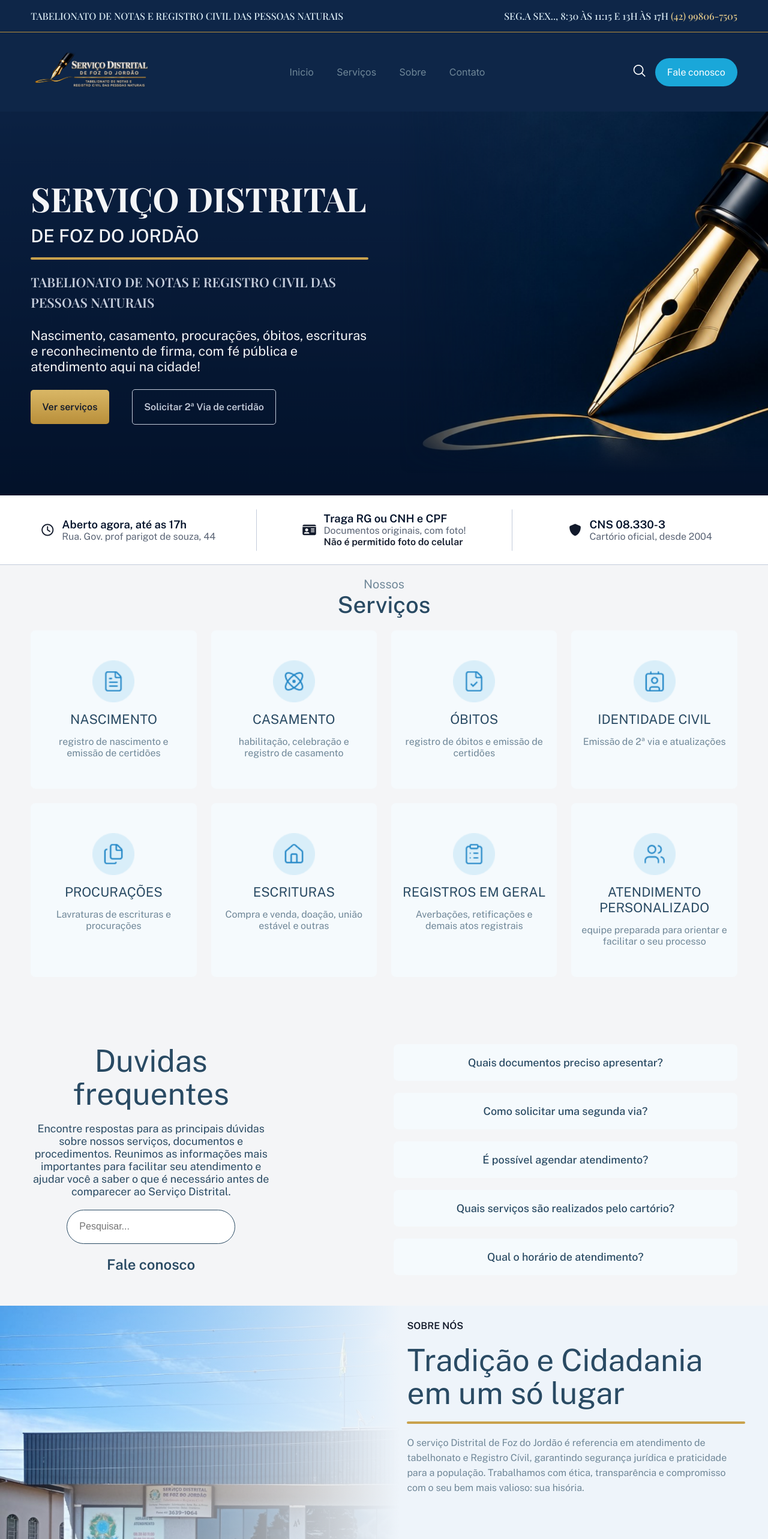
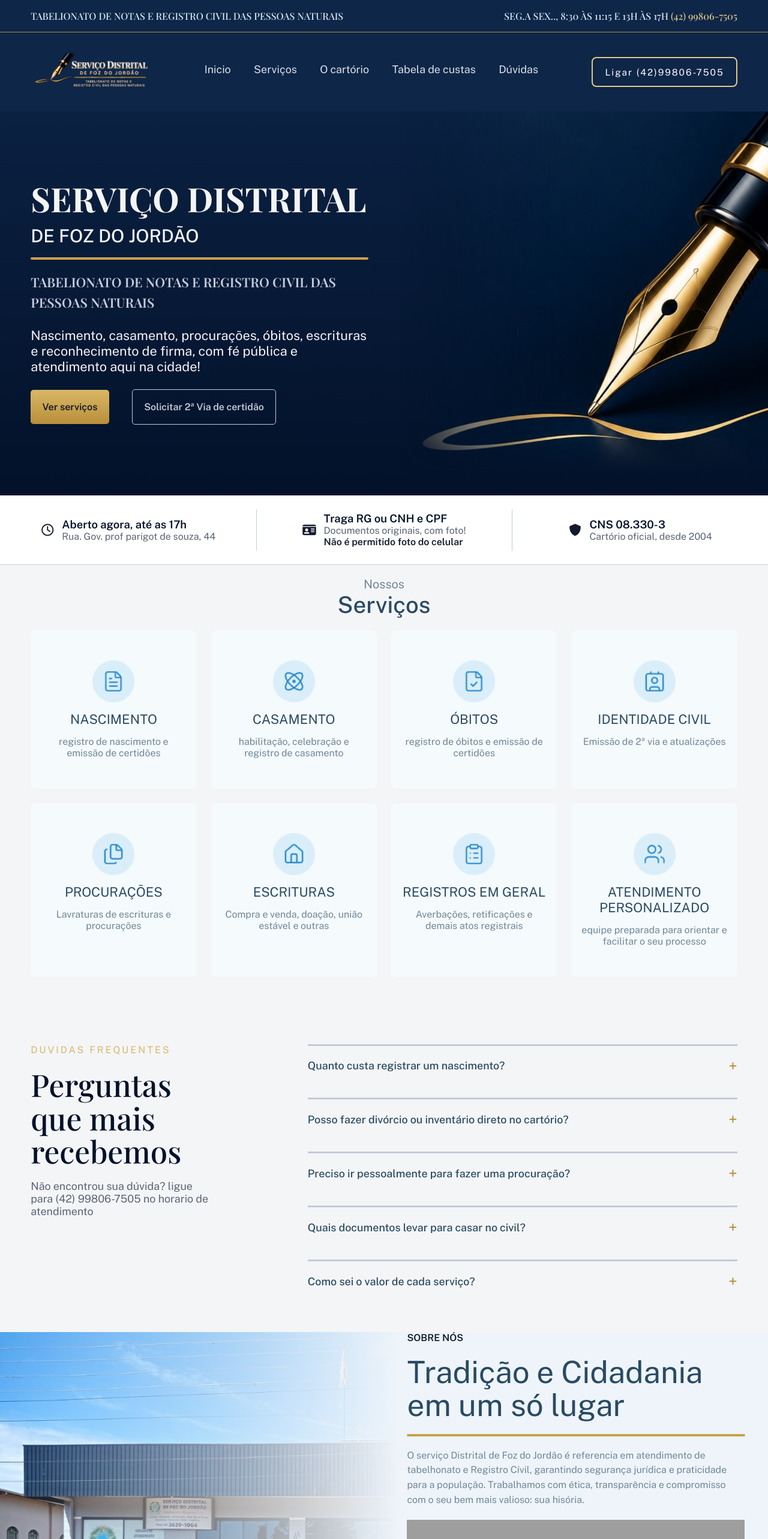
Before and after one commit to salomaogoetzinger3-gif/Servi-o-Distrital-de-Foz-do-Jord-o, a React (Vite) app: page / in a window 1280 px wide. Shown: the top 2566 px of the page at 60% size. Built offline with nearby package versions, Linux system fonts and the light colour scheme; grey boxes are pictures that could not be loaded.

Commit message:
ajustando questions

```diff
--- a/src/components/Address/address.style.css
+++ b/src/components/Address/address.style.css
@@ -14,7 +14,6 @@
   background-repeat: no-repeat;
   background-size: cover;
   background-position: left center;
-  padding: max(1.5vw, 24px) 0;
 }
 
 .address-text {
@@ -109,7 +108,6 @@
     background-repeat: no-repeat;
     background-size: 100% auto;
     background-position: top center;
-    padding: 44vw 0 48px;
   }
 
   .address-text {
--- a/src/components/Footer/index.jsx
+++ b/src/components/Footer/index.jsx
@@ -5,61 +5,49 @@ export function Footer() {
     <>
       <section className="footer">
         <div className="footer-img-text">
-          <img className="footer-logo" width={400} src="/logo-servico-distrital.png" alt="" />
-          <p className="footer-paragraf">
-            Serviços de registro civil com segurança jurídica, acolhimento e
-            compromisso com a cidadania.
-          </p>
+          <h1 className="footer-titulo">
+            SERVIÇO DISTRITAL <span>DE FOZ DO JORDÃO</span>
+            <hr className="footer-hr" />
+            <p className="footer-paragraf">
+              Tabelionato e Registro Civil das pessoas naturais. Atende o
+              municipio de Foz do Jordão, comarca de Guarapuava, Paraná
+            </p>
+          </h1>
         </div>
         <div className="footer-list-align">
           <ul className="footer-list">
             <li className="footer-icon">
-              <p className="footer-icon-list">SERVIÇOS</p>
+              <p className="footer-icon-list">Responsaveis</p>
             </li>
             <li className="footer-icon">
               <a href="#" className="footer-icon-a">
-                Nascimento
+                Titular: Celson Luiz Pacheco
               </a>
             </li>
             <li className="footer-icon">
               <a href="#" className="footer-icon-a">
-                Casamento
+                Substituta: Odynéia Kaise Dalla Cort
               </a>
             </li>
             <li className="footer-icon">
               <a href="#" className="footer-icon-a">
-                Óbitos
-              </a>
-            </li>
-            <li className="footer-icon">
-              <a href="#" className="footer-icon-a">
-                Certidões
+                Escrevente: Cleonice de Jesus Amancio
               </a>
             </li>
           </ul>
           <>
             <ul className="footer-list">
               <li className="footer-icon">
-                <p className="footer-icon-list">ATENDIMENTO</p>
+                <p className="footer-icon-list">Dados oficiais</p>
               </li>
               <li className="footer-icon">
                 <a href="#" className="footer-icon-a">
-                  Documentos necessários
+                  CNS 08.330-3
                 </a>
               </li>
               <li className="footer-icon">
                 <a href="#" className="footer-icon-a">
-                  Dúvidas frequentes
-                </a>
-              </li>
-              <li className="footer-icon">
-                <a href="#" className="footer-icon-a">
-                  Fale conosco
-                </a>
-              </li>
-              <li className="footer-icon">
-                <a href="#" className="footer-icon-a">
-                  Privacidade
+                  CNPJ 06.208.455/0001-83
                 </a>
               </li>
             </ul>
--- a/src/components/Header/header.style.css
+++ b/src/components/Header/header.style.css
@@ -85,17 +85,27 @@
 
 .header-a {
   text-decoration: none;
-  color: #6f8798;
-  font-family: "Inter", sans-serif;
-  font-size: 16px;
+  color: #dde1e8;
+  font-family: "Public Sans", Arial, sans-serif;
+  font-size: clamp(15px, 1.4vw, 19px);
+  padding-bottom: 6px;
+  border-bottom: 3px solid transparent;
+  border-radius: 3px;
+  transition: border-color 0.3s;
+}
+
+.header-a:hover {
+  border-bottom-color: #e3c98a;
 }
 
 .header-a1 {
   text-decoration: none;
-  font-size: 16px;
+  font-size: clamp(14px, 1.2vw, 17px);
   padding: 14px 20px;
-  border-radius: 50px;
-  background-color: #1aa7d9;
+  letter-spacing: 2px;
+  border-radius: 8px;
+  background: transparent;
+  border: 2px solid #e3c98a;
   color: #fff;
   white-space: nowrap;
 }
@@ -105,37 +115,6 @@
   align-items: center;
   gap: 16px;
   flex-shrink: 0;
-}
-
-.search-input {
-  width: 0;
-  min-width: 0;
-  padding: 0;
-  border: none;
-  opacity: 0;
-  transition:
-    width 0.3s ease,
-    opacity 0.3s ease,
-    padding 0.3s ease;
-}
-
-.search-input.aberto {
-  width: clamp(140px, 16vw, 300px);
-  padding: 12px;
-  border: 1px solid #1aa7d9;
-  border-radius: 50px;
-  opacity: 1;
-}
-
-.search-btn {
-  background: none;
-  border: none;
-  cursor: pointer;
-  color: #fff;
-}
-
-.fi-rs-search {
-  font-size: 20px;
 }
 
 .menu-btn {
@@ -212,16 +191,6 @@
     width: 100%;
     padding: 14px 20px;
   }
-
-  .search-input.aberto {
-    position: absolute;
-    top: calc(100% + 12px);
-    left: 0;
-    right: 0;
-    width: auto;
-    z-index: 21;
-    background-color: #fff;
-  }
 }
 
 /* Celular pequeno */
--- a/src/components/Header/index.jsx
+++ b/src/components/Header/index.jsx
@@ -2,9 +2,7 @@ import { useState } from "react";
 import "./header.style.css";
 
 export function Header() {
-  const [aberto, setAberto] = useState(false);
   const [menuAberto, setMenuAberto] = useState(false);
-  const [texto, setTexto] = useState("");
   const fecharMenu = () => setMenuAberto(false);
   return (
     <>
@@ -33,12 +31,17 @@ export function Header() {
           </li>
           <li className="header-li">
             <a className="header-a" href="#" onClick={fecharMenu}>
-              Sobre
+              O cartório
             </a>
           </li>
           <li className="header-li">
             <a className="header-a" href="#" onClick={fecharMenu}>
-              Contato
+              Tabela de custas
+            </a>
+          </li>
+          <li className="header-li">
+            <a className="header-a" href="#" onClick={fecharMenu}>
+              Dúvidas
             </a>
           </li>
           <li className="header-li-mobile">
@@ -48,33 +51,14 @@ export function Header() {
           </li>
         </ul>
         <div className="search">
-          <input
-            type="text"
-            placeholder="Pesquisar..."
-            value={texto}
-            className={aberto ? "search-input aberto" : "search-input"}
-            onChange={(e) => setTexto(e.target.value)}
-          />
-          <button
-            type="button"
-            className="search-btn"
-            onClick={() => {
-              setAberto(!aberto);
-              setMenuAberto(false);
-            }}
-            aria-label="Abrir pesquisa"
-          >
-            <i className="fi fi-rs-search"></i>
-          </button>
           <a className="header-a1" href="#">
-            Fale conosco
+            Ligar (42)99806-7505
           </a>
           <button
             type="button"
             className={menuAberto ? "menu-btn aberto" : "menu-btn"}
             onClick={() => {
               setMenuAberto(!menuAberto);
-              setAberto(false);
             }}
             aria-label={menuAberto ? "Fechar menu" : "Abrir menu"}
             aria-expanded={menuAberto}
--- a/src/components/Questions/index.jsx
+++ b/src/components/Questions/index.jsx
@@ -5,84 +5,117 @@ export function Questions() {
     <>
       <section className="questions">
         <div className="questions-text-left">
-          <h1 className="questions-text-left-h1">Duvidas frequentes</h1>
+          <h1 className="questions-text-left-h4">Duvidas frequentes</h1>
+          <h1 className="questions-text-left-h1">
+            Perguntas que mais recebemos
+          </h1>
           <p>
-            Encontre respostas para as principais dúvidas sobre nossos serviços,
-            documentos e procedimentos. Reunimos as informações mais importantes
-            para facilitar seu atendimento e ajudar você a saber o que é
-            necessário antes de comparecer ao Serviço Distrital.
+            Não encontrou sua dúvida? ligue para (42) 99806-7505 no horario de
+            atendimento
           </p>
-          <input
-            className="question-text-left-input"
-            type="text"
-            placeholder="Pesquisar..."
-          />
-          <h2>Fale conosco</h2>
         </div>
         <div className="questions-cards-right">
           <ul className="question-list">
             <li className="question-item">
               <input type="checkbox" name="acordeon" id="primeira" />
               <label className="question-label" htmlFor="primeira">
-                Quais documentos preciso apresentar?
+                Quanto custa registrar um nascimento?
               </label>
 
               <p className="response">
-                Para cada serviço, os documentos necessários podem variar.
-                Recomendamos entrar em contato com o Serviço Distrital antes do
-                atendimento para confirmar a documentação exigida para o seu
-                caso.
+                Nada. O registro de nascimento e a primeira certidão são
+                gratuitos para todos, por lei. Leve a Declaração de Nascido Vivo
+                (DNV) entregue pelo hospital e o documento com foto dos pais. Se
+                os pais forem casados, um deles pode ir sozinho com a certidão
+                de casamento. Se não forem casados, o pai precisa comparecer
+                para constar no registro. <br />{" "}
+                <strong>
+                  O prazo é de 15 dias após o nascimento e pode chegar a três
+                  meses para quem mora a mais de 30 km do cartório.
+                </strong>
               </p>
             </li>
             <li className="question-item">
               <input type="checkbox" name="acordeon" id="segunda" />
               <label className="question-label" htmlFor="segunda">
-                Como solicitar uma segunda via?
+                Posso fazer divórcio ou inventário direto no cartório?
               </label>
 
               <p className="response">
-                A segunda via de certidões pode ser solicitada diretamente no
-                Serviço Distrital. Para facilitar o atendimento, tenha em mãos
-                seus dados pessoais e, se possível, informações sobre o registro
-                original, como data e local.
+                Sim, quando há acordo entre todos os envolvidos. É obrigatório
+                estar acompanhado de advogado ou defensor público. <br /> Desde
+                2024, o divórcio em cartório também é possível com filhos
+                menores, desde que guarda, visitas e pensão alimentícia já
+                tenham sido resolvidos na Justiça antes. <br /> No inventário,
+                quando há herdeiro menor ou incapaz, ele precisa receber a sua
+                parte ideal de cada bem. <br /> Você pode escolher em qual
+                cartório fazer, independentemente de onde moram as partes ou de
+                onde estão os bens.
               </p>
             </li>
             <li className="question-item">
               <input type="checkbox" name="acordeon" id="terceira" />
               <label className="question-label" htmlFor="terceira">
-                É possível agendar atendimento?
+                Preciso ir pessoalmente para fazer uma procuração?
               </label>
 
               <p className="response">
-                Sim. O atendimento pode ser agendado conforme a disponibilidade
-                do Serviço Distrital. Entre em contato pelos canais disponíveis
-                para consultar horários e verificar a necessidade de
-                agendamento.
+                Quem dá os poderes, o outorgante, precisa estar presente com RG
+                e CPF originais. Quem vai receber os poderes, o procurador, não
+                precisa comparecer, basta levar os dados completos dele. <br />{" "}
+                Também é possível fazer a procuração online, por
+                videoconferência, pela plataforma e-Notariado, com certificado
+                digital gratuito.
               </p>
             </li>
             <li className="question-item">
               <input type="checkbox" name="acordeon" id="quarta" />
               <label className="question-label" htmlFor="quarta">
-                Quais serviços são realizados pelo cartório?
+                Quais documentos levar para casar no civil?
               </label>
 
               <p className="response">
-                O Serviço Distrital realiza diversos serviços de Tabelionato e
-                Registro Civil, incluindo registros de nascimento, casamento e
-                óbito, emissão de certidões, procurações, escrituras,
-                averbações, retificações e outros atos registrais.
+                Cada noivo leva:
+                <ul>
+                  <li style={{ listStyle: "inside" }}>
+                    RG, CPF e comprovante de residência;
+                  </li>
+                  <li style={{ listStyle: "inside" }}>
+                    Certidão de nascimento, se for solteiro;
+                  </li>
+                  <li style={{ listStyle: "inside" }}>
+                    certidão de casamento com a averbação do divórcio, se for
+                    divorciado;
+                  </li>
+                  <li style={{ listStyle: "inside" }}>
+                    certidão de casamento e certidão de óbito do cônjuge, se for
+                    viúvo.
+                  </li>
+                </ul>
+                Também são necessárias duas testemunhas maiores de 18 anos, com
+                documento. Elas podem ser parentes. Noivos com 16 ou 17 anos
+                precisam da autorização dos pais. <br />{" "}
+                <strong>
+                  Depois da entrega dos documentos, o cartório publica os
+                  proclamas, e a habilitação vale por 90 dias para a celebração
+                </strong>
               </p>
             </li>
             <li className="question-item">
               <input type="checkbox" name="acordeon" id="quinta" />
               <label className="question-label" htmlFor="quinta">
-                Qual o horário de atendimento?
+                Como sei o valor de cada serviço?
               </label>
               <p className="response">
-                O atendimento é realizado de segunda a sexta-feira, das 8h às
-                17h. Para informações sobre serviços específicos ou horários
-                diferenciados, entre em contato previamente com o Serviço
-                Distrital.
+                Os valores são definidos por lei estadual e seguem a tabela de
+                custas do Tribunal de Justiça do Paraná, a mesma para todos os
+                cartórios do estado. <br />{" "}
+                <strong>
+                  Ao valor do ato somam-se os fundos e taxas previstos em lei, e
+                  todos vêm discriminados no recibo. Para saber o valor exato do
+                  seu caso, ligue para (42) 99806-7505 ou peça um orçamento por
+                  e-mail.
+                </strong>
               </p>
             </li>
           </ul>
--- a/src/components/Questions/questions.style.css
+++ b/src/components/Questions/questions.style.css
@@ -3,20 +3,29 @@
   flex-direction: column;
   gap: 20px;
   width: 70%;
-  align-items: center;
-  text-align: center;
   color: #294a63;
 }
 
 .questions-text-left-h1 {
-  color: #294a63;
+  color: #03122a;
   font-size: clamp(34px, 4vw, 58px);
   line-height: 108%;
+  font-weight: 500;
+  font-family: "Playfair Display", Georgia, serif;
+}
+
+.questions-text-left-h4 {
+  color: #d9b766;
+  font-size: clamp(16px, 1vw, 24px);
+  line-height: 130%;
+  letter-spacing: 3px;
   font-weight: 300;
+  text-transform: uppercase;
 }
 
 .questions-text-left p {
   font-size: clamp(16px, 1.4vw, 20px);
+  color: #5a6475;
 }
 
 .question-text-left-input {
@@ -33,7 +42,7 @@
 
 .questions {
   display: grid;
-  grid-template-columns: repeat(2, minmax(0, 1fr));
+  grid-template-columns: minmax(0, 3fr) minmax(0, 5fr);
   padding: 4vw var(--gutter);
   gap: 32px;
 }
@@ -52,21 +61,34 @@ input[type="checkbox"] {
 .question-label {
   font-size: clamp(16px, 1.4vw, 20px);
   font-weight: 500;
-  background-color: #f5fafd;
-  padding: 20px;
+  padding: 20px 0;
   display: flex;
+  justify-content: space-between;
+  align-items: center;
   color: #294a63;
   cursor: pointer;
-  justify-content: center;
-  text-align: center;
-  border-radius: 8px;
+  text-align: left;
+  border-top: 3px solid #c3cbda;
+}
+
+.question-label::after {
+  content: "+";
+  flex-shrink: 0;
+  margin-left: 16px;
+  font-size: 1.5em;
+  font-weight: 400;
+  line-height: 1;
+  color: #b98f3a;
+}
+
+input[type="checkbox"]:checked + .question-label::after {
+  content: "\2212";
 }
 
 .response {
-  padding: 0 15px;
-  background-color: #f5fafd;
-  line-height: 30px;
-  font-size: 16px;
+  padding: 0 clamp(16px, 2vw, 28px);
+  line-height: 1.7;
+  font-size: clamp(16px, 1.3vw, 19px);
   max-height: 0;
   overflow: hidden;
   transition:
```
Also changed, not shown: src/components/Footer/footer.style.css (+47 -4 lines).
